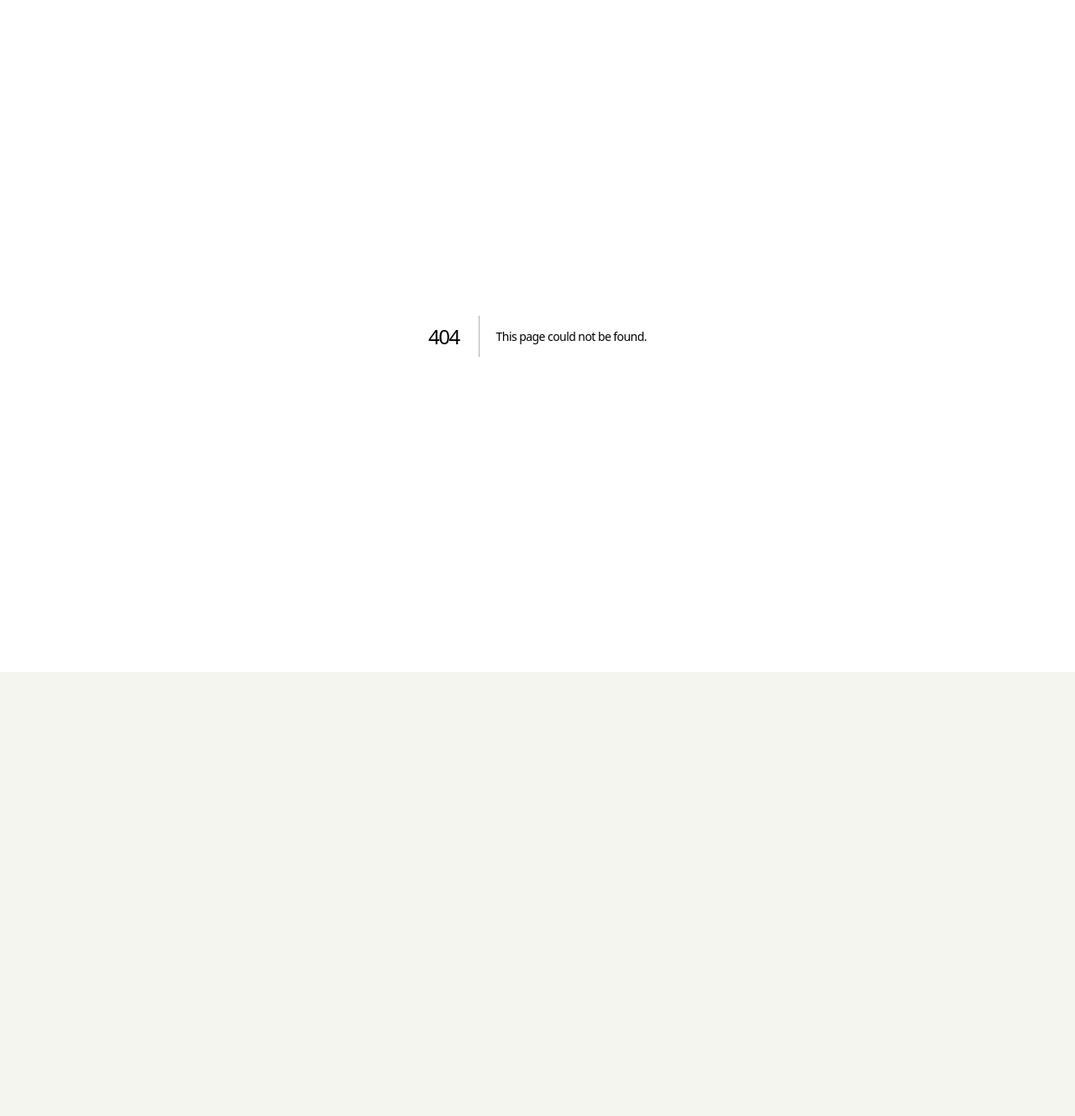
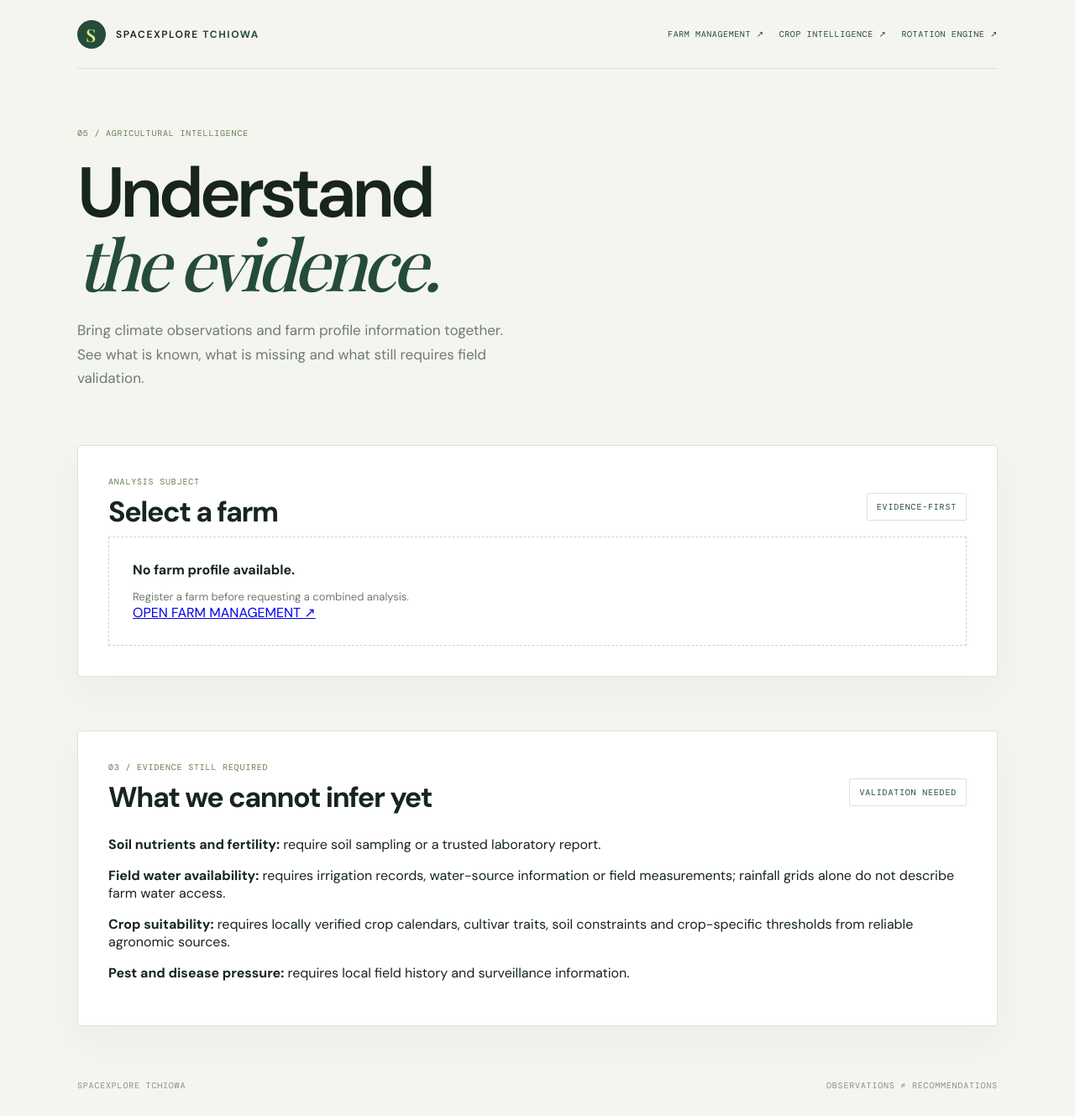
Before and after one commit to josemacaia3337-creator/spacexplore-tchiowa, a Next.js app: page /insights in a window 1280 px wide. Before the commit this address had no page. Shown: the whole page at 84% size. Before the commit the page ends 800 px from the top, so only its background shows below. Built offline with nearby package versions, Linux system fonts and the light colour scheme; a web font is replaced by a local one.

Commit message:
Add farm-level agricultural intelligence dashboard

```diff
--- /dev/null
+++ b/app/insights/page.tsx
@@ -0,0 +1,140 @@
+"use client";
+
+import { useEffect, useMemo, useState } from "react";
+import Link from "next/link";
+import { analyzeClimate, assessFarmReadiness } from "@/lib/climate-analysis";
+
+type Farm = {
+  id: string;
+  name: string;
+  latitude: number;
+  longitude: number;
+  areaHa: number | null;
+  soilTexture: string;
+  soilPh: number | null;
+  organicMatter: number | null;
+  drainage: string;
+  currentCrop: string;
+};
+
+type ClimateResponse = {
+  fillValue?: number;
+  parameters?: Record<string, { units?: string }>;
+  data?: { properties?: { parameter?: Record<string, Record<string, number>> } };
+  error?: string;
+};
+
+const FARM_KEY = "spacexplore-tchiowa-farms-v1";
+const START = "20250101";
+const END = "20251231";
+
+export default function InsightsPage() {
+  const [farms, setFarms] = useState<Farm[]>([]);
+  const [farmId, setFarmId] = useState("");
+  const [climate, setClimate] = useState<ClimateResponse | null>(null);
+  const [loading, setLoading] = useState(false);
+  const [loaded, setLoaded] = useState(false);
+  const [error, setError] = useState("");
+
+  useEffect(() => {
+    try {
+      const stored = localStorage.getItem(FARM_KEY);
+      if (stored) {
+        const parsed = JSON.parse(stored) as Farm[];
+        setFarms(parsed);
+        if (parsed.length) setFarmId(parsed[0].id);
+      }
+    } catch {
+      setError("Farm profiles could not be read from this browser.");
+    }
+  }, []);
+
+  const farm = farms.find((item) => item.id === farmId);
+  const readiness = useMemo(() => farm ? assessFarmReadiness(farm) : [], [farm]);
+  const parameterData = climate?.data?.properties?.parameter;
+  const metrics = useMemo(() => parameterData ? analyzeClimate({
+    parameters: parameterData,
+    fillValue: climate?.fillValue,
+    start: START,
+    end: END
+  }) : [], [parameterData, climate?.fillValue]);
+
+  async function loadAnalysis() {
+    if (!farm) return;
+    setLoading(true);
+    setLoaded(false);
+    setError("");
+    setClimate(null);
+    try {
+      const query = new URLSearchParams({
+        latitude: String(farm.latitude),
+        longitude: String(farm.longitude),
+        start: START,
+        end: END
+      });
+      const response = await fetch(`/api/climate?${query.toString()}`);
+      const payload = await response.json();
+      if (!response.ok) throw new Error(payload.error ?? "Climate data request failed.");
+      setClimate(payload);
+      setLoaded(true);
+    } catch (caught) {
+      setError(caught instanceof Error ? caught.message : "Could not load climate data.");
+    } finally {
+      setLoading(false);
+    }
+  }
+
+  return (
+    <main className="shell">
+      <header className="topbar">
+        <Link className="brand" href="/"><span className="brand-mark">S</span><span>SPACEXPLORE <b>TCHIOWA</b></span></Link>
+        <nav className="top-nav"><Link href="/farms">FARM MANAGEMENT ↗</Link><Link href="/crops">CROP INTELLIGENCE ↗</Link><Link href="/rotation">ROTATION ENGINE ↗</Link></nav>
+      </header>
+
+      <section className="farm-hero">
+        <span className="eyebrow">05 / AGRICULTURAL INTELLIGENCE</span>
+        <h1>Understand<br /><em>the evidence.</em></h1>
+        <p className="hero-copy">Bring climate observations and farm profile information together. See what is known, what is missing and what still requires field validation.</p>
+      </section>
+
+      <section className="workspace">
+        <div className="section-heading"><div><span className="eyebrow">ANALYSIS SUBJECT</span><h2>Select a farm</h2></div><span className="status-tag">EVIDENCE-FIRST</span></div>
+        {farms.length ? <>
+          <label className="rotation-farm-select">REGISTERED PROPERTY
+            <select value={farmId} onChange={(event) => { setFarmId(event.target.value); setClimate(null); setLoaded(false); }}>
+              {farms.map((item) => <option key={item.id} value={item.id}>{item.name}</option>)}
+            </select>
+          </label>
+          {farm && <div className="rotation-context"><strong>{farm.name}</strong><span>Coordinates: {farm.latitude}, {farm.longitude}</span><span>Period: 2025 calendar year</span><p>NASA POWER provides gridded regional context, not measurements taken directly inside this farm.</p></div>}
+          <button className="primary-button" onClick={loadAnalysis} disabled={!farm || loading}>{loading ? "ANALYSING CLIMATE DATA…" : "LOAD FARM INTELLIGENCE ↗"}</button>
+        </> : <div className="empty-state"><strong>No farm profile available.</strong><p>Register a farm before requesting a combined analysis.</p><Link href="/farms">OPEN FARM MANAGEMENT ↗</Link></div>}
+        {error && <div className="notice error" role="alert">{error}</div>}
+      </section>
+
+      {farm && <section className="workspace">
+        <div className="section-heading"><div><span className="eyebrow">01 / PROFILE COMPLETENESS</span><h2>Farm data readiness</h2></div><span className="status-tag">{readiness.filter((item) => item.status === "provided").length} / {readiness.length} PROVIDED</span></div>
+        <p className="section-copy">This is a completeness check, not a farm quality score. A missing value is not assumed or inferred from location.</p>
+        <div className="readiness-grid">{readiness.map((item) => <article className="readiness-card" key={item.label}><div className="farm-card-top"><strong>{item.label}</strong><span className={item.status === "provided" ? "readiness-provided" : "readiness-missing"}>{item.status === "provided" ? "PROVIDED" : "MISSING"}</span></div><p>{item.detail}</p></article>)}</div>
+      </section>}
+
+      {loaded && <section className="workspace">
+        <div className="section-heading"><div><span className="eyebrow">02 / ENVIRONMENTAL OBSERVATIONS</span><h2>Climate summary</h2></div><span className="status-tag">NASA POWER · DAILY</span></div>
+        <p className="section-copy">Summary of valid daily values for 1 January–31 December 2025. Missing and fill values are excluded from calculations.</p>
+        <div className="insight-metric-grid">{metrics.map((metric) => <article className="metric" key={metric.key}><span>{metric.label}</span><strong>{metric.key === "PRECTOTCORR" ? (metric.total === null ? "—" : metric.total.toFixed(1)) : (metric.mean === null ? "—" : metric.mean.toFixed(1))}<small> {metric.unit}</small></strong><small>{metric.validDays} / {metric.expectedDays} valid days · {metric.coveragePercent.toFixed(0)}% coverage</small><p>{metric.aggregation}</p></article>)}</div>
+        <div className="notice">Interpretation boundary: these are descriptive statistics for the requested grid point and period. They do not establish irrigation need, drought status, crop suitability, disease risk or future weather. Those analyses require additional validated methods and local evidence.</div>
+      </section>}
+
+      <section className="workspace">
+        <div className="section-heading"><div><span className="eyebrow">03 / EVIDENCE STILL REQUIRED</span><h2>What we cannot infer yet</h2></div><span className="status-tag">VALIDATION NEEDED</span></div>
+        <div className="evidence-list">
+          <p><strong>Soil nutrients and fertility:</strong> require soil sampling or a trusted laboratory report.</p>
+          <p><strong>Field water availability:</strong> requires irrigation records, water-source information or field measurements; rainfall grids alone do not describe farm water access.</p>
+          <p><strong>Crop suitability:</strong> requires locally verified crop calendars, cultivar traits, soil constraints and crop-specific thresholds from reliable agronomic sources.</p>
+          <p><strong>Pest and disease pressure:</strong> requires local field history and surveillance information.</p>
+        </div>
+      </section>
+
+      <footer><span>SPACEXPLORE TCHIOWA</span><span>OBSERVATIONS ≠ RECOMMENDATIONS</span></footer>
+    </main>
+  );
+}
```
